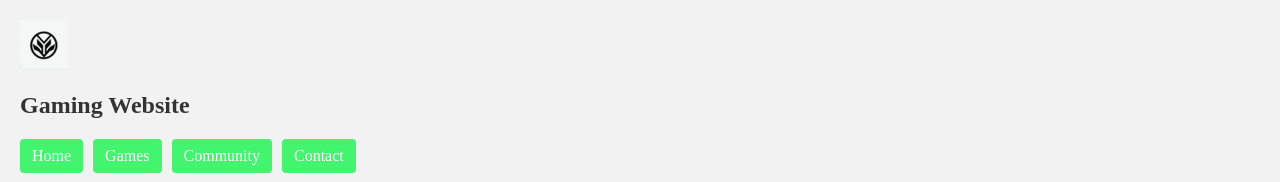
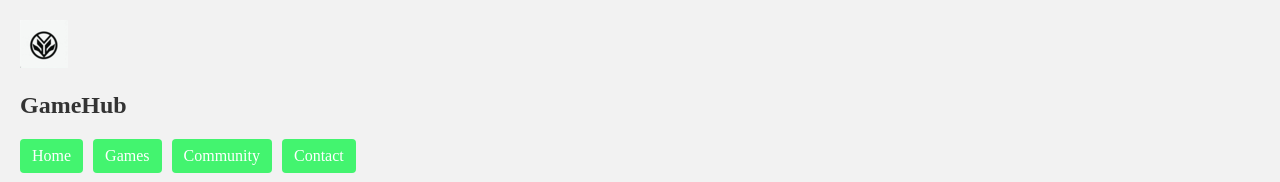
Before and after one commit to LeoweBlatt13/gamehub, a plain HTML site: page index.html in a window 1280 px wide. Shown: the top 182 px of the page. Drawn offline with Linux system fonts and the light colour scheme.

Commit message:
Update index.html

```diff
--- a/index.html
+++ b/index.html
@@ -9,7 +9,7 @@
   <header>
     <nav>
         <img class="logo" src="favicon.ico" alt="Favicon">
-        <h1>Gaming Website</h1>
+        <h1>GameHub</h1>
       <ul>
         <li><a href="index.html" class="btn">Home</a></li>
         <li><a href="404.html" class="btn">Games</a></li>
```
